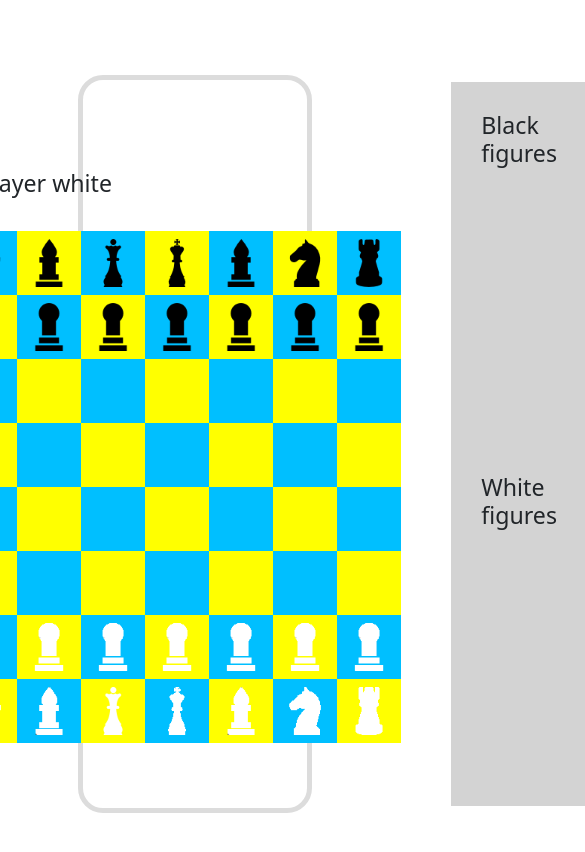
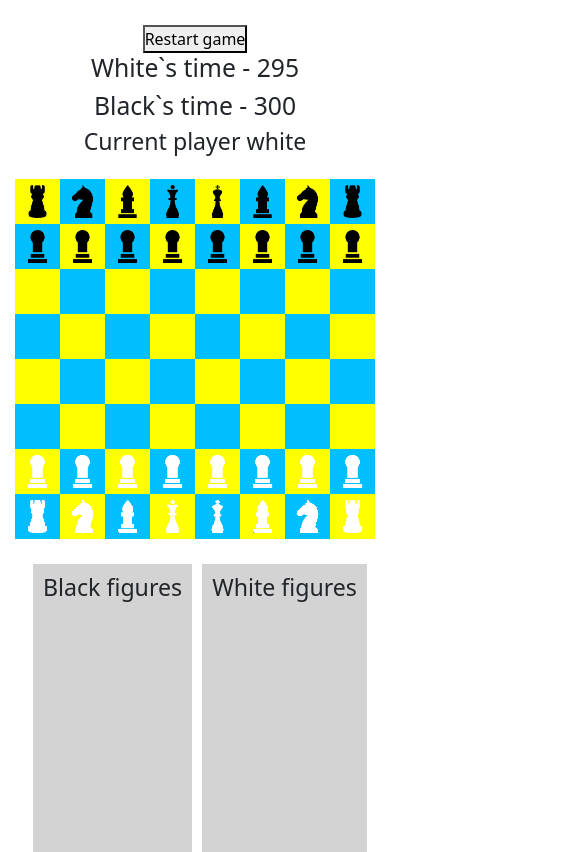
Before and after one commit to StasKobles/chess_game, a React (Create React App) app: page / in a window 390 px wide. Shown: the whole page, 585 px wide, since content can reach past the window. Built offline with nearby package versions, Linux system fonts and the light colour scheme.

Commit message:
Change styles to SASS and make mobile page

```diff
--- a/package.json
+++ b/package.json
@@ -15,7 +15,9 @@
     "react": "^18.2.0",
     "react-bootstrap": "^2.6.0",
     "react-dom": "^18.2.0",
+    "react-responsive": "^9.0.0",
     "react-scripts": "5.0.1",
+    "sass": "^1.56.1",
     "web-vitals": "^2.1.4"
   },
   "scripts": {
--- a/src/App.css
+++ /dev/null
@@ -1,68 +0,0 @@
-* {
-  margin: 0;
-  padding: 0;
-}
-
-.app {
-  width: 60%;
-  height: 80%;
-  border: 5px solid gainsboro;
-  padding: 2px;
-  border-radius: 25px;
-  margin-left: 20%;
-  margin-top: 75px;
-  display: flex;
-  justify-content: center;
-  align-items: center;
-}
-.board {
-  padding-top: 25px;
-  width: calc(64px * 8);
-  height: calc(64px * 8);
-  display: flex;
-  flex-wrap: wrap;
-}
-.boardContainer {
-  display: flex;
-  flex-direction: column;
-}
-.cell {
-  width: 64px;
-  height: 64px;
-  display: flex;
-  justify-content: center;
-  align-items: center;
-}
-
-.cell img {
-  width: 48px;
-  height: 48px;
-  position: relative;
-}
-
-.black {
-  background-color: deepskyblue;
-}
-.white {
-  background-color: yellow;
-}
-
-.selected {
-  background-color: brown;
-}
-.available {
-  height: 12px;
-  width: 12px;
-  border-radius: 50%;
-  background-color: green;
-}
-.lost {
-  height: calc(50vh - 60px);
-  padding: 30px;
-  margin-left: 50px;
-  background-color: lightgray;
-}
-.lost.img {
-  width: 20px;
-  height: 20px;
-}
--- /dev/null
+++ b/src/App.sass
@@ -0,0 +1,117 @@
+$screen: 1224px
+
+*
+  margin: 0
+  padding: 0
+@media (min-width: $screen)
+
+  .screen
+    width: 60%
+    height: 80%
+    border: 5px solid gainsboro
+    padding: 2px
+    border-radius: 25px
+    margin-left: 20%
+    margin-top: 75px
+    display: flex
+    justify-content: center
+    align-items: center
+
+  .board
+    padding-top: 25px
+    width: calc(64px * 8)
+    height: calc(64px * 8)
+    display: flex
+    flex-wrap: wrap
+
+    &Container
+      display: flex
+      flex-direction: column
+
+  .cell
+    width: 64px
+    height: 64px
+    display: flex
+    justify-content: center
+    align-items: center
+
+    & img
+      width: 48px
+      height: 48px
+      position: relative
+  .available
+    height: 12px
+    width: 12px
+    border-radius: 50%
+    background-color: green
+
+  .lost
+    height: calc(50vh - 60px)
+    padding: 30px
+    margin-left: 50px
+    background-color: lightgray
+
+    &.img
+      width: 20px
+      height: 20px
+
+@media (max-width: $screen)
+  .screen
+    display: flex
+    flex-direction: column
+    align-items: center
+    margin-top: 25px
+  h3
+    text-align: center
+  .timerBlock
+    display: flex
+    flex-direction: column
+    align-items: center
+  .board
+    padding-top: 15px
+    width: calc(45px * 8)
+    height: calc(45px * 8)
+    display: flex
+    flex-wrap: wrap
+    margin-bottom: 40px
+    &Container
+      display: flex
+      flex-direction: column
+
+  .cell
+    width: 45px
+    height: 45px
+    display: flex
+    justify-content: center
+    align-items: center
+
+    & img
+      width: 33px
+      height: 33px
+      position: relative
+  .available
+    height: 8px
+    width: 8px
+    border-radius: 50%
+    background-color: green
+
+  .lost
+    height: calc(40vh - 50px)
+    padding: 10px
+    margin-left: 10px
+    background-color: lightgray
+
+    &.img
+      width: 15px
+      height: 15px
+  .lostFiguresBlock
+    display: flex
+
+.black
+  background-color: deepskyblue
+
+.white
+  background-color: yellow
+
+.selected
+  background-color: brown
--- a/src/App.tsx
+++ b/src/App.tsx
@@ -1,17 +1,21 @@
-import React, { useEffect, useState } from "react";
-import "./App.css";
-import BoardComponent from "./components/BoardComponent";
-import LostFigures from "./components/LostFigures";
-import Timer from "./components/Timer";
+import { useEffect, useState } from "react";
+import "./App.sass";
 import { Board } from "./models/Board";
 import { Colors } from "./models/Colors";
 import { Player } from "./models/Player";
+import MediaQuery, { useMediaQuery } from "react-responsive";
+import Desktop from "./components/displays/Desktop";
+import Mobile from "./components/displays/Mobile";
 const App = () => {
   const [board, setBoard] = useState(new Board());
   const whitePlayer = new Player(Colors.WHITE);
   const blackPlayer = new Player(Colors.BLACK);
   const [currentPlayer, setCurrentPlayer] = useState<Player | null>(null);
 
+  const isDesktopOrLaptop = useMediaQuery({
+    query: "(min-width: 1224px)",
+  });
+  const isTabletOrMobile = useMediaQuery({ query: "(max-width: 1224px)" });
   useEffect(() => {
     restart();
   }, []);
@@ -31,18 +35,24 @@ const App = () => {
   }
   return (
     <div className="app">
-      <Timer restart={restart} currentPlayer={currentPlayer} />
-      <BoardComponent
-        restart={restart}
-        board={board}
-        setBoard={setBoard}
-        currentPlayer={currentPlayer}
-        swapPlayer={swapPlayer}
-      ></BoardComponent>
-      <div>
-        <LostFigures figures={board.lostBlackFigures} title="Black figures" />
-        <LostFigures figures={board.lostWhiteFigures} title="White figures" />
-      </div>
+      {isDesktopOrLaptop && (
+        <Desktop
+          restart={restart}
+          board={board}
+          setBoard={setBoard}
+          currentPlayer={currentPlayer}
+          swapPlayer={swapPlayer}
+        />
+      )}
+      {isTabletOrMobile && (
+        <Mobile
+          restart={restart}
+          board={board}
+          setBoard={setBoard}
+          currentPlayer={currentPlayer}
+          swapPlayer={swapPlayer}
+        />
+      )}
     </div>
   );
 };
--- a/src/components/BoardComponent.tsx
+++ b/src/components/BoardComponent.tsx
@@ -75,7 +75,7 @@ const BoardComponent: FC<BoardProps> = ({
   };
 
   return (
-    <div className="boardContainer">
+    <div className="Container">
       {board.checkmate || board.stalemate ? (
         <Modal
           show={show}
--- a/src/components/Timer.tsx
+++ b/src/components/Timer.tsx
@@ -48,7 +48,7 @@ const Timer: FC<TimerProps> = ({ currentPlayer, restart }) => {
   return (
     <div>
       {whiteTime && blackTime ? (
-        <div>
+        <div className="timerBlock">
           <div>
             <button onClick={handleRestart}>Restart game</button>
           </div>
--- /dev/null
+++ b/src/components/displays/Desktop.tsx
@@ -0,0 +1,40 @@
+import React, { FC } from "react";
+import { Board } from "../../models/Board";
+import { Player } from "../../models/Player";
+import BoardComponent from "../BoardComponent";
+import LostFigures from "../LostFigures";
+import Timer from "../Timer";
+
+interface DesktopProps {
+  restart: () => void;
+  board: Board;
+  setBoard: (board: Board) => void;
+  currentPlayer: Player | null;
+  swapPlayer: () => void;
+}
+const Desktop: FC<DesktopProps> = ({
+  restart,
+  currentPlayer,
+  board,
+  setBoard,
+  swapPlayer,
+}) => {
+  return (
+    <div className="screen">
+      <Timer restart={restart} currentPlayer={currentPlayer} />
+      <BoardComponent
+        restart={restart}
+        board={board}
+        setBoard={setBoard}
+        currentPlayer={currentPlayer}
+        swapPlayer={swapPlayer}
+      ></BoardComponent>
+      <div>
+        <LostFigures figures={board.lostBlackFigures} title="Black figures" />
+        <LostFigures figures={board.lostWhiteFigures} title="White figures" />
+      </div>
+    </div>
+  );
+};
+
+export default Desktop;
--- /dev/null
+++ b/src/components/displays/Mobile.tsx
@@ -0,0 +1,40 @@
+import React, { FC } from "react";
+import { Board } from "../../models/Board";
+import { Player } from "../../models/Player";
+import BoardComponent from "../BoardComponent";
+import LostFigures from "../LostFigures";
+import Timer from "../Timer";
+
+interface MobileProps {
+  restart: () => void;
+  board: Board;
+  setBoard: (board: Board) => void;
+  currentPlayer: Player | null;
+  swapPlayer: () => void;
+}
+const Mobile: FC<MobileProps> = ({
+  restart,
+  currentPlayer,
+  board,
+  setBoard,
+  swapPlayer,
+}) => {
+  return (
+    <div className="screen">
+      <Timer restart={restart} currentPlayer={currentPlayer} />
+      <BoardComponent
+        restart={restart}
+        board={board}
+        setBoard={setBoard}
+        currentPlayer={currentPlayer}
+        swapPlayer={swapPlayer}
+      ></BoardComponent>
+      <div className="lostFiguresBlock">
+        <LostFigures figures={board.lostBlackFigures} title="Black figures" />
+        <LostFigures figures={board.lostWhiteFigures} title="White figures" />
+      </div>
+    </div>
+  );
+};
+
+export default Mobile;
```
Also changed, not shown: 1 other file (tests, documents, lock files or other folders).
